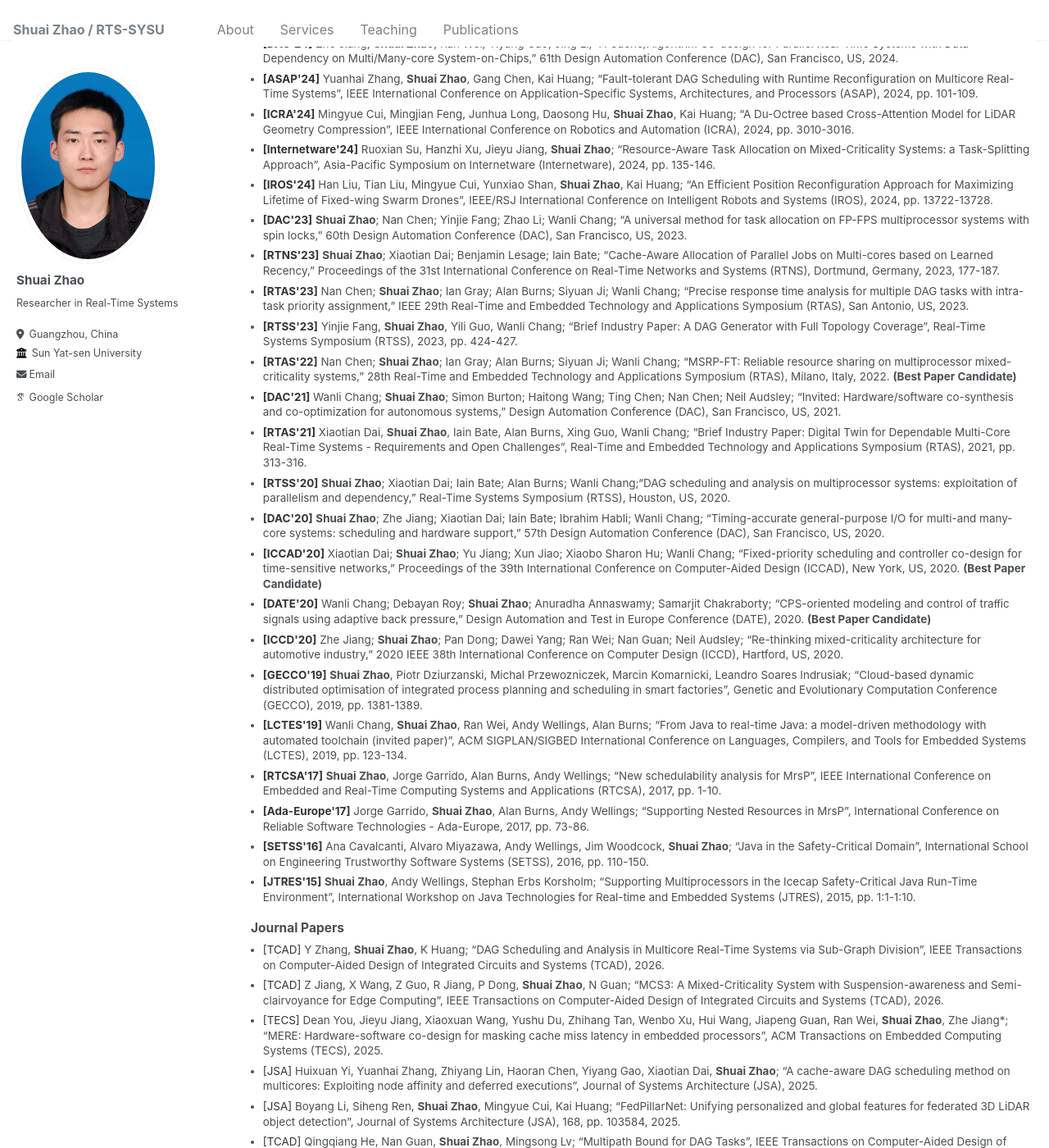
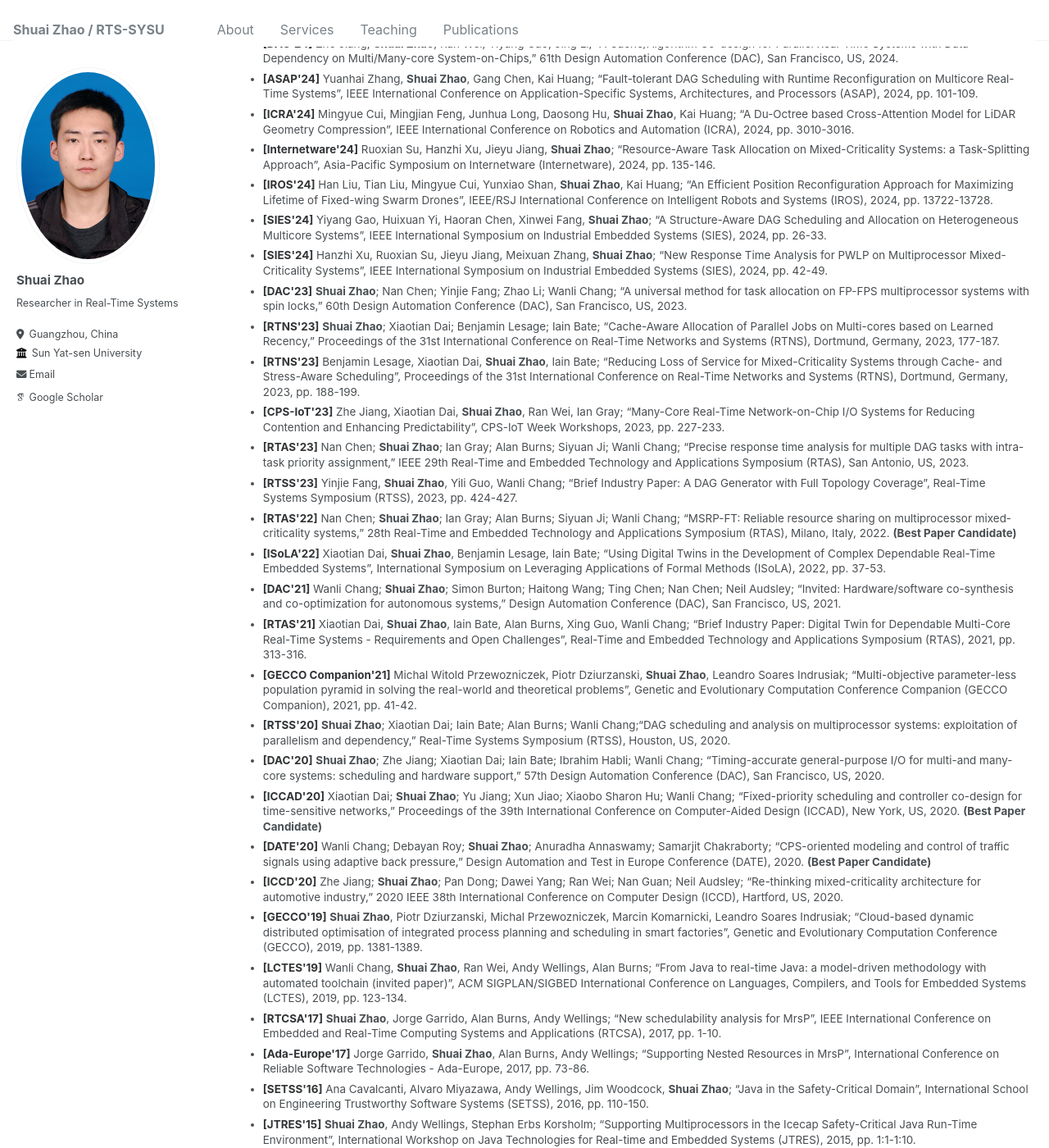
Before and after one commit to zs673/zs673.github.io, a Jekyll site: the page built from _pages/about.md, in a window 1280 px wide and 1400 px high, scrolled down 1332 px. Shown: the whole window at 82% size. Built offline with Jekyll 4.4.1, drawn with Linux system fonts in a browser that asks for light colours; some web fonts are replaced; some of the changed text lies outside the part shown.

Commit message:
Add selected publication entries

```diff
--- a/_data/publications.yml
+++ b/_data/publications.yml
@@ -88,6 +88,18 @@
   rank: CCF-A
   citation: |-
     Qingqiang He, Nan Guan, **Shuai Zhao**, Mingsong Lv; "Multipath Bound for DAG Tasks", IEEE Transactions on Computer-Aided Design of Integrated Circuits and Systems (TCAD), 44(5), pp. 1676-1689, 2025.
+- year: 2025
+  type: journal
+  label: T-ASE
+  rank: CCF-N/A
+  citation: |-
+    Han Liu, Mingxin Wei, **Shuai Zhao**, Hui Cheng, Kai Huang; "Energy Efficient Scheduling for Position Reconfiguration of Swarm Drones", IEEE Transactions on Automation Science and Engineering (T-ASE), 22, pp. 8400-8414, 2025.
+- year: 2025
+  type: journal
+  label: CoRR
+  rank: CCF-N/A
+  citation: |-
+    Boyang Li, Zhongpeng Jin, **Shuai Zhao**, Jiahui Liao, Tian Liu, Han Liu, Yuanhai Zhang, Kai Huang; "E-Navi: Environmental Adaptive Navigation for UAVs on Resource Constrained Platforms", CoRR, 2025.
 - year: 2024
   type: conference
   label: RTSS'24
@@ -136,6 +148,18 @@
   rank: CCF-C
   citation: |-
     Han Liu, Tian Liu, Mingyue Cui, Yunxiao Shan, **Shuai Zhao**, Kai Huang; "An Efficient Position Reconfiguration Approach for Maximizing Lifetime of Fixed-wing Swarm Drones", IEEE/RSJ International Conference on Intelligent Robots and Systems (IROS), 2024, pp. 13722-13728.
+- year: 2024
+  type: conference
+  label: SIES'24
+  rank: CCF-N/A
+  citation: |-
+    Yiyang Gao, Huixuan Yi, Haoran Chen, Xinwei Fang, **Shuai Zhao**; "A Structure-Aware DAG Scheduling and Allocation on Heterogeneous Multicore Systems", IEEE International Symposium on Industrial Embedded Systems (SIES), 2024, pp. 26-33.
+- year: 2024
+  type: conference
+  label: SIES'24
+  rank: CCF-N/A
+  citation: |-
+    Hanzhi Xu, Ruoxian Su, Jieyu Jiang, Meixuan Zhang, **Shuai Zhao**; "New Response Time Analysis for PWLP on Multiprocessor Mixed-Criticality Systems", IEEE International Symposium on Industrial Embedded Systems (SIES), 2024, pp. 42-49.
 - year: 2023
   type: conference
   label: DAC'23
@@ -148,6 +172,18 @@
   rank: CCF-N/A
   citation: |-
     **Shuai Zhao**; Xiaotian Dai; Benjamin Lesage; Iain Bate; “Cache-Aware Allocation of Parallel Jobs on Multi-cores based on Learned Recency,” Proceedings of the 31st International Conference on Real-Time Networks and Systems (RTNS), Dortmund, Germany, 2023, 177-187.
+- year: 2023
+  type: conference
+  label: RTNS'23
+  rank: CCF-N/A
+  citation: |-
+    Benjamin Lesage, Xiaotian Dai, **Shuai Zhao**, Iain Bate; "Reducing Loss of Service for Mixed-Criticality Systems through Cache- and Stress-Aware Scheduling", Proceedings of the 31st International Conference on Real-Time Networks and Systems (RTNS), Dortmund, Germany, 2023, pp. 188-199.
+- year: 2023
+  type: conference
+  label: CPS-IoT'23
+  rank: CCF-N/A
+  citation: |-
+    Zhe Jiang, Xiaotian Dai, **Shuai Zhao**, Ran Wei, Ian Gray; "Many-Core Real-Time Network-on-Chip I/O Systems for Reducing Contention and Enhancing Predictability", CPS-IoT Week Workshops, 2023, pp. 227-233.
 - year: 2023
   type: conference
   label: RTAS'23
@@ -184,6 +220,12 @@
   rank: CCF-B
   citation: |-
     Nan Chen; **Shuai Zhao**; Ian Gray; Alan Burns; Siyuan Ji; Wanli Chang; “MSRP-FT: Reliable resource sharing on multiprocessor mixed-criticality systems,” 28th Real-Time and Embedded Technology and Applications Symposium (RTAS), Milano, Italy, 2022. **(Best Paper Candidate)**
+- year: 2022
+  type: conference
+  label: ISoLA'22
+  rank: CCF-N/A
+  citation: |-
+    Xiaotian Dai, **Shuai Zhao**, Benjamin Lesage, Iain Bate; "Using Digital Twins in the Development of Complex Dependable Real-Time Embedded Systems", International Symposium on Leveraging Applications of Formal Methods (ISoLA), 2022, pp. 37-53.
 - year: 2021
   type: conference
   label: DAC'21
@@ -202,6 +244,18 @@
   rank: CCF-B
   citation: |-
     Xiaotian Dai, **Shuai Zhao**, Iain Bate, Alan Burns, Xing Guo, Wanli Chang; "Brief Industry Paper: Digital Twin for Dependable Multi-Core Real-Time Systems - Requirements and Open Challenges", Real-Time and Embedded Technology and Applications Symposium (RTAS), 2021, pp. 313-316.
+- year: 2021
+  type: journal
+  label: SWEVO
+  rank: CCF-N/A
+  citation: |-
+    Michal Witold Przewozniczek, Piotr Dziurzanski, **Shuai Zhao**, Leandro Soares Indrusiak; "Multi-Objective parameter-less population pyramid for solving industrial process planning problems", Swarm and Evolutionary Computation, 61, pp. 100773, 2021.
+- year: 2021
+  type: conference
+  label: GECCO Companion'21
+  rank: CCF-N/A
+  citation: |-
+    Michal Witold Przewozniczek, Piotr Dziurzanski, **Shuai Zhao**, Leandro Soares Indrusiak; "Multi-objective parameter-less population pyramid in solving the real-world and theoretical problems", Genetic and Evolutionary Computation Conference Companion (GECCO Companion), 2021, pp. 41-42.
 - year: 2020
   type: conference
   label: RTSS'20
@@ -250,6 +304,12 @@
   rank: CCF-B
   citation: |-
     Wanli Chang, Ran Wei, **Shuai Zhao**, Andy Wellings, Jim Woodcock, Alan Burns; "Development Automation of Real-Time Java: Model-Driven Transformation and Synthesis", ACM Transactions on Embedded Computing Systems (TECS), 19(6), pp. 43:1-43:25, 2020.
+- year: 2020
+  type: journal
+  label: JOCS
+  rank: CCF-N/A
+  citation: |-
+    Piotr Dziurzanski, **Shuai Zhao**, Michal Przewozniczek, Marcin Komarnicki, Leandro Soares Indrusiak; "Scalable distributed evolutionary algorithm orchestration using Docker containers", Journal of Computational Science, 40, pp. 101069, 2020.
 - year: 2019
   type: journal
   label: JSS
```
